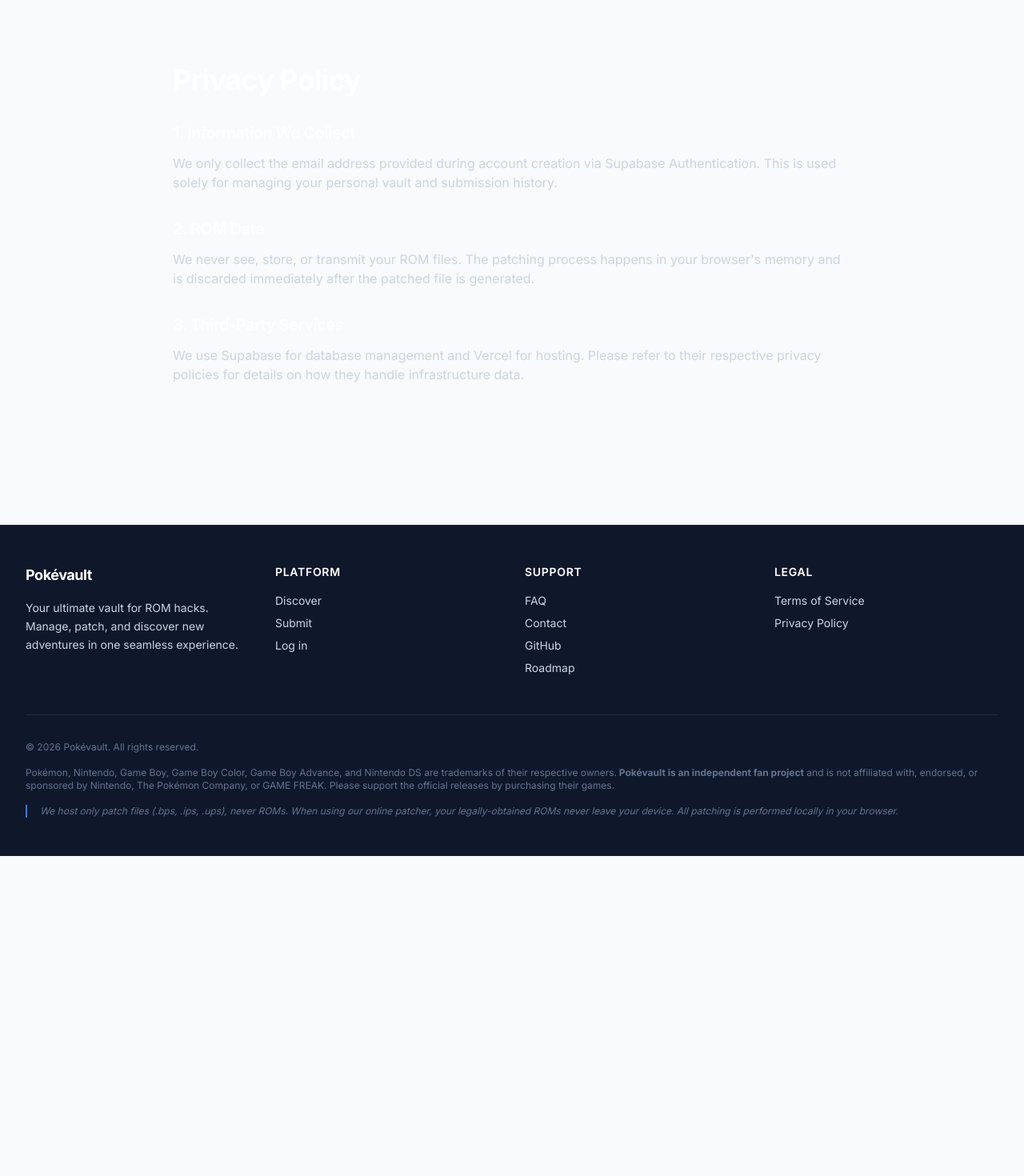
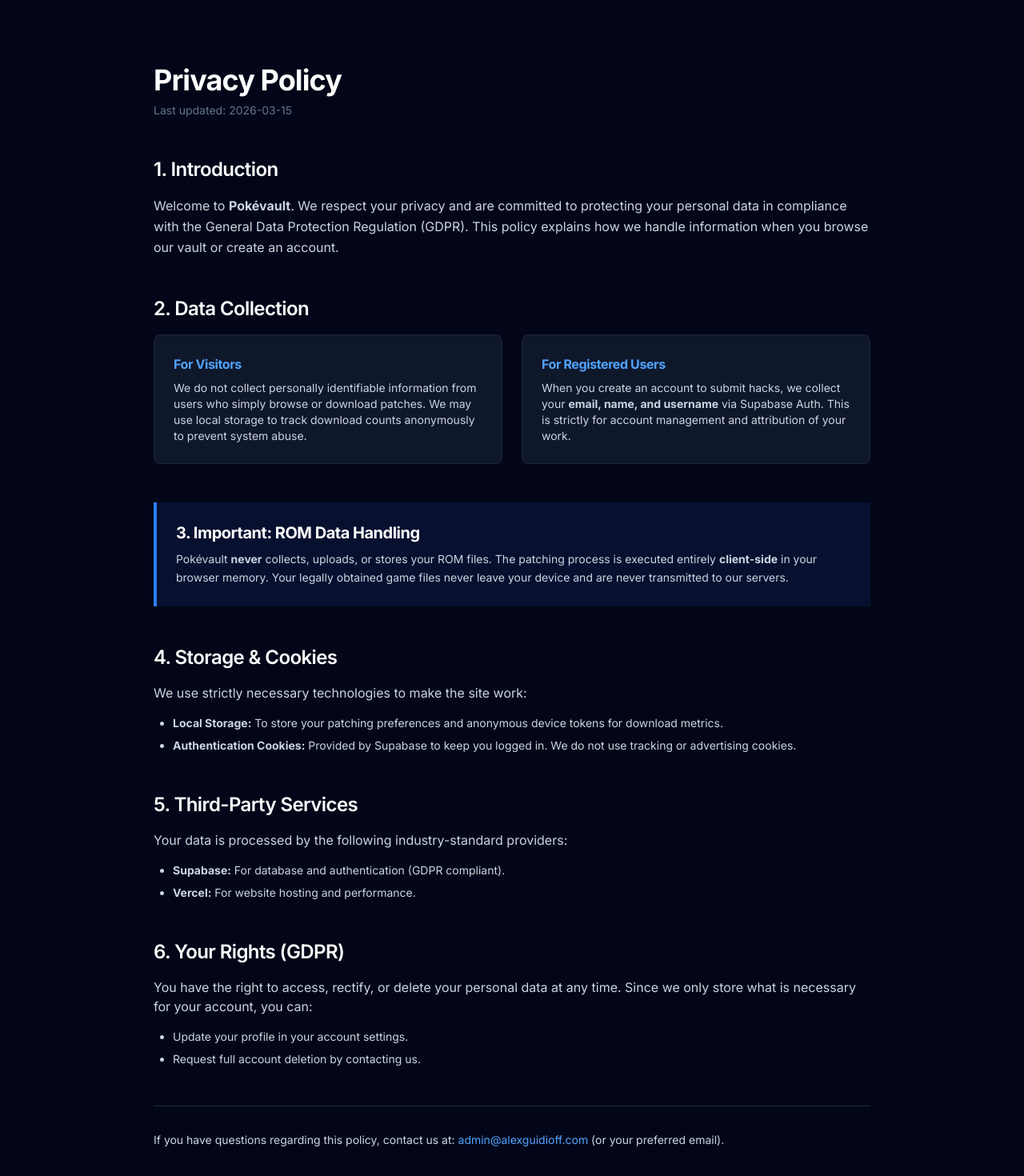
Before and after one commit to alexguidioff/PokeVault, a Next.js app: page /privacy in a window 1280 px wide. Shown: the part 80-1550 px from the top of the page at 80% size. Before the commit the page ends 1150 px from the top, so only its background shows below. Built offline with nearby package versions, Linux system fonts and the light colour scheme; no server answers.

Commit message:
Add optimized Privacy Policy

```diff
--- a/app/privacy/page.tsx
+++ b/app/privacy/page.tsx
@@ -1,24 +1,86 @@
 export default function PrivacyPage() {
+    const lastUpdated = "2026-03-15"; // Update with today's date
+
     return (
-      <div className="max-w-4xl mx-auto py-24 px-6 text-slate-300">
-        <h1 className="text-4xl font-bold text-white mb-8">Privacy Policy</h1>
+      <div className="bg-slate-950 min-h-screen text-slate-300 pt-24 pb-20 px-6">
+        <div className="max-w-4xl mx-auto">
+          <h1 className="text-4xl font-bold text-white mb-2">Privacy Policy</h1>
+          <p className="text-sm text-slate-500 mb-12">Last updated: {lastUpdated}</p>
 
-        <section className="space-y-8">
+          <section className="space-y-12">
+            {/* 1. Introduction */}
             <div>
-            <h2 className="text-xl font-semibold text-white mb-3">1. Information We Collect</h2>
-            <p>We only collect the email address provided during account creation via Supabase Authentication. This is used solely for managing your personal vault and submission history.</p>
+              <h2 className="text-2xl font-semibold text-white mb-4">1. Introduction</h2>
+              <p className="leading-relaxed">
+                Welcome to <strong>Pokévault</strong>. We respect your privacy and are committed to protecting your personal data in compliance with the General Data Protection Regulation (GDPR). This policy explains how we handle information when you browse our vault or create an account.
+              </p>
             </div>
 
+            {/* 2. Data We Collect */}
             <div>
-            <h2 className="text-xl font-semibold text-white mb-3">2. ROM Data</h2>
-            <p>We never see, store, or transmit your ROM files. The patching process happens in your browser's memory and is discarded immediately after the patched file is generated.</p>
+              <h2 className="text-2xl font-semibold text-white mb-4">2. Data Collection</h2>
+              <div className="grid grid-cols-1 md:grid-cols-2 gap-6">
+                <div className="bg-slate-900 p-6 rounded-lg border border-slate-800">
+                  <h3 className="text-blue-400 font-bold mb-2">For Visitors</h3>
+                  <p className="text-sm">
+                    We do not collect personally identifiable information from users who simply browse or download patches. We may use local storage to track download counts anonymously to prevent system abuse.
+                  </p>
+                </div>
+                <div className="bg-slate-900 p-6 rounded-lg border border-slate-800">
+                  <h3 className="text-blue-400 font-bold mb-2">For Registered Users</h3>
+                  <p className="text-sm">
+                    When you create an account to submit hacks, we collect your <strong>email, name, and username</strong> via Supabase Auth. This is strictly for account management and attribution of your work.
+                  </p>
+                </div>
+              </div>
             </div>
 
+            {/* 3. The "No ROMs" Policy - CRITICAL */}
+            <div className="bg-blue-900/20 border-l-4 border-blue-500 p-6">
+              <h2 className="text-xl font-bold text-white mb-2">3. Important: ROM Data Handling</h2>
+              <p className="text-sm leading-relaxed">
+                Pokévault <strong>never</strong> collects, uploads, or stores your ROM files. The patching process is executed entirely <strong>client-side</strong> in your browser memory. Your legally obtained game files never leave your device and are never transmitted to our servers.
+              </p>
+            </div>
+
+            {/* 4. Cookies & Local Storage */}
             <div>
-            <h2 className="text-xl font-semibold text-white mb-3">3. Third-Party Services</h2>
-            <p>We use Supabase for database management and Vercel for hosting. Please refer to their respective privacy policies for details on how they handle infrastructure data.</p>
+              <h2 className="text-2xl font-semibold text-white mb-4">4. Storage & Cookies</h2>
+              <p className="mb-4">We use strictly necessary technologies to make the site work:</p>
+              <ul className="list-disc pl-6 space-y-2 text-sm">
+                <li><strong>Local Storage:</strong> To store your patching preferences and anonymous device tokens for download metrics.</li>
+                <li><strong>Authentication Cookies:</strong> Provided by Supabase to keep you logged in. We do not use tracking or advertising cookies.</li>
+              </ul>
+            </div>
+
+            {/* 5. Third-Party Services */}
+            <div>
+              <h2 className="text-2xl font-semibold text-white mb-4">5. Third-Party Services</h2>
+              <p className="mb-4">Your data is processed by the following industry-standard providers:</p>
+              <ul className="list-disc pl-6 space-y-2 text-sm">
+                <li><strong>Supabase:</strong> For database and authentication (GDPR compliant).</li>
+                <li><strong>Vercel:</strong> For website hosting and performance.</li>
+              </ul>
+            </div>
+
+            {/* 6. Your Rights */}
+            <div>
+              <h2 className="text-2xl font-semibold text-white mb-4">6. Your Rights (GDPR)</h2>
+              <p className="mb-4">You have the right to access, rectify, or delete your personal data at any time. Since we only store what is necessary for your account, you can:</p>
+              <ul className="list-disc pl-6 space-y-2 text-sm">
+                <li>Update your profile in your account settings.</li>
+                <li>Request full account deletion by contacting us.</li>
+              </ul>
+            </div>
+
+            {/* 7. Contact */}
+            <div className="pt-8 border-t border-slate-800">
+              <p className="text-sm">
+                If you have questions regarding this policy, contact us at: <span className="text-blue-400">admin@alexguidioff.com</span> (or your preferred email).
+              </p>
             </div>
           </section>
         </div>
+      </div>
     );
   }
```
Lines whose indentation alone changed are shown as unchanged.
